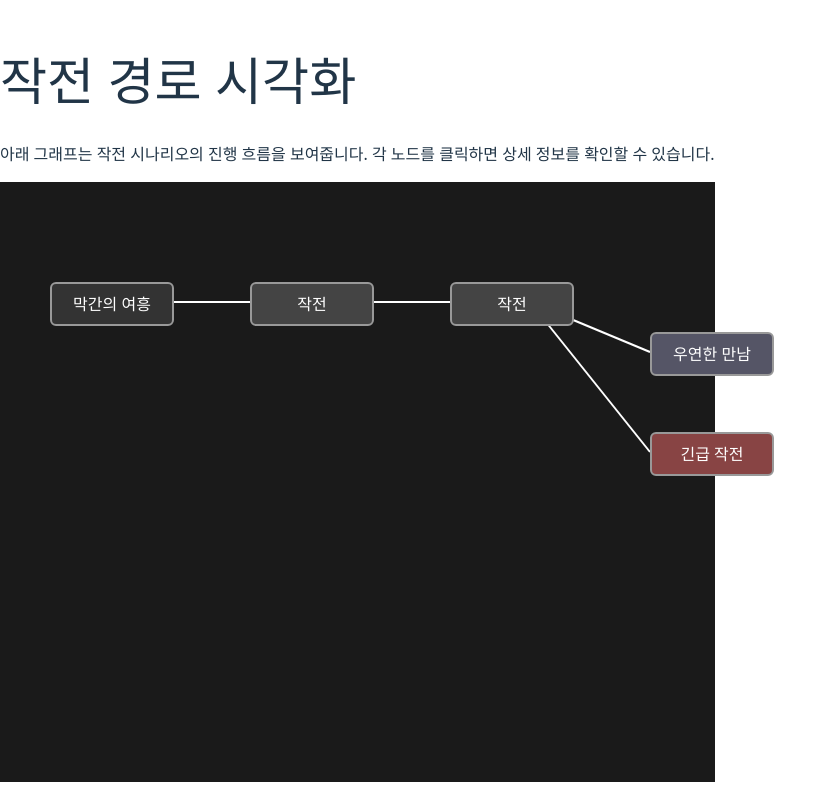
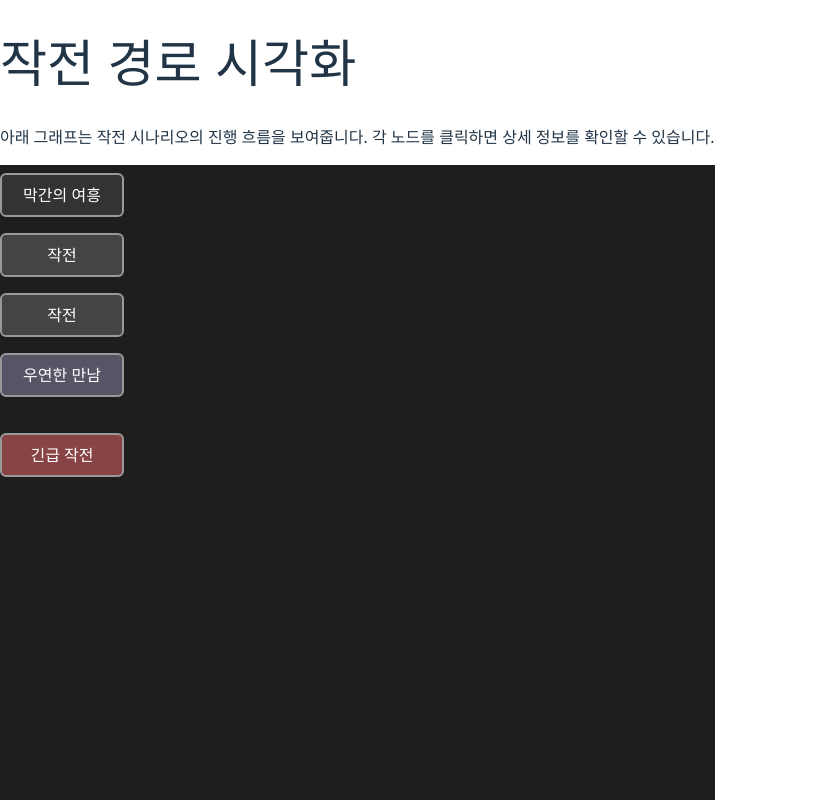
Before and after one commit to kmgyu/deepdive-js-practice, a React (Vite) app: page /scenario in a window 1280 px wide. Shown: the top 800 px of the page, without its empty margins (0-837 px from the left). Built offline with nearby package versions, Linux system fonts and the light colour scheme.

Commit message:
design: 맵 트리 리디자인

```diff
--- a/package.json
+++ b/package.json
@@ -14,7 +14,8 @@
     "react": "^19.1.0",
     "react-dom": "^19.1.0",
     "react-redux": "^9.2.0",
-    "react-router-dom": "^7.7.0"
+    "react-router-dom": "^7.7.0",
+    "reactflow": "^11.11.4"
   },
   "devDependencies": {
     "@eslint/js": "^9.30.1",
--- a/src/components/LevelGraph.jsx
+++ b/src/components/LevelGraph.jsx
@@ -3,13 +3,13 @@ import LevelNode from './LevelNode';
 import SidebarPanel from './SidebarPanel';
 import '../styles/graph.css'; // 위치/선 스타일 정의
 
-// 맵에 그려지는 그래프
+// 레벨 정보가 추가된 노드 목록
 const nodes = [
-  { id: 'start', label: '막간의 여흥', type: 'ROLL', x: 50, y: 100 },
-  { id: 'combat1', label: '작전', type: 'COMBAT', x: 250, y: 100 },
-  { id: 'combat2', label: '작전', type: 'COMBAT', x: 450, y: 100 },
-  { id: 'meet', label: '우연한 만남', type: 'ENCOUNTER', x: 650, y: 150 },
-  { id: 'emergency', label: '긴급 작전', type: 'EMERGENCY', x: 650, y: 250 },
+  { id: 'start', label: '막간의 여흥', type: 'ROLL', level: 0 },
+  { id: 'combat1', label: '작전', type: 'COMBAT', level: 1 },
+  { id: 'combat2', label: '작전', type: 'COMBAT', level: 2 },
+  { id: 'meet', label: '우연한 만남', type: 'ENCOUNTER', level: 3 },
+  { id: 'emergency', label: '긴급 작전', type: 'EMERGENCY', level: 3 },
 ];
 
 const edges = [
@@ -22,29 +22,62 @@ const edges = [
 function LevelGraph() {
   const [selectedNode, setSelectedNode] = useState(null);
 
+  // level별로 그룹핑
+  const levelGroups = nodes.reduce((acc, node) => {
+    acc[node.level] = acc[node.level] || [];
+    acc[node.level].push(node);
+    return acc;
+  }, {});
+
+  const levels = Object.keys(levelGroups).sort((a, b) => a - b);
+
   return (
     <div className="graph-container">
+      {/* SVG 라인 */}
+      <defs>
+        <marker id="arrow" markerWidth="10" markerHeight="10" refX="10" refY="5"
+                orient="auto" markerUnits="strokeWidth">
+          <path d="M0,0 L10,5 L0,10 Z" fill="#aaa" />
+        </marker>
+      </defs>
       <svg className="graph-lines">
-        {edges.map(([from, to], idx) => {
-          const fromNode = nodes.find(n => n.id === from);
-          const toNode = nodes.find(n => n.id === to);
+        {edges.map(([fromId, toId], idx) => {
+          const fromElem = document.getElementById(`node-${fromId}`);
+          const toElem = document.getElementById(`node-${toId}`);
+          if (!fromElem || !toElem) return null;
+          const fromRect = fromElem.getBoundingClientRect();
+          const toRect = toElem.getBoundingClientRect();
           return (
             <line
               key={idx}
-              x1={fromNode.x + 80}
-              y1={fromNode.y + 20}
-              x2={toNode.x}
-              y2={toNode.y + 20}
+              x1={fromRect.left + fromRect.width / 2}
+              y1={fromRect.top + fromRect.height / 2}
+              x2={toRect.left + toRect.width / 2}
+              y2={toRect.top + toRect.height / 2}
               stroke="white"
               strokeWidth="2"
+              markerEnd="url(#arrow)"
             />
           );
         })}
       </svg>
 
-      {nodes.map((node) => (
-        <LevelNode key={node.id} node={node} onClick={() => setSelectedNode(node)} />
-      ))}
+      {/* 노드들 */}
+      <div className="graph-levels">
+        {levels.map(level => (
+          <div key={level} className="graph-level">
+            {levelGroups[level].map(node => (
+              <div key={node.id} className="node-wrapper">
+                <LevelNode
+                  node={node}
+                  id={`node-${node.id}`}
+                  onClick={() => setSelectedNode(node)}
+                />
+              </div>
+            ))}
+          </div>
+        ))}
+      </div>
 
       <SidebarPanel node={selectedNode} onClose={() => setSelectedNode(null)} />
     </div>
--- a/src/components/LevelNode.jsx
+++ b/src/components/LevelNode.jsx
@@ -4,7 +4,7 @@ function LevelNode({ node, onClick }) {
   return (
     <div
       className={`graph-node type-${node.type.toLowerCase()}`}
-      style={{ left: node.x, top: node.y }}
+      // style={{ left: node.x, top: node.y }}
       onClick={onClick}
     >
       {node.label}
--- a/src/styles/graph.css
+++ b/src/styles/graph.css
@@ -1,12 +1,15 @@
 .graph-container {
   position: relative;
   width: 100%;
-  height: 600px;
-  background: #1a1a1a;
+  height: 100vh;
+  background-color: #1e1e1e;
+  overflow: auto;
+  display: flex;
+  flex-direction: row;
 }
 
 .graph-node {
-  position: absolute;
+  /* position: absolute; */
   width: 120px;
   height: 40px;
   background: #333;
@@ -27,7 +30,8 @@
   position: absolute;
   width: 100%;
   height: 100%;
-  z-index: 1;
+  pointer-events: none;
+  z-index: 0;
 }
 
 .sidebar-panel {
@@ -40,3 +44,60 @@
   padding: 1rem;
   z-index: 20;
 }
+
+/* 그래프 내 연결선 */
+.graph-lines line {
+  stroke: #aaa;
+  stroke-width: 2;
+  transition: stroke 0.3s ease;
+}
+
+/* 강조된 선 (예: 호버 또는 선택 시) */
+.graph-lines line.active {
+  stroke: #4fc3f7;
+  stroke-width: 3;
+}
+
+/* 방향 강조용 애니메이션 (선택적) */
+@keyframes draw-line {
+  to {
+    stroke-dashoffset: 0;
+  }
+}
+
+.graph-lines line.animated {
+  stroke: #f5a623;
+  stroke-dasharray: 8;
+  stroke-dashoffset: 80;
+  animation: draw-line 1s forwards;
+}
+
+* 수평 레벨 배치 */
+.graph-levels {
+  display: flex;
+  flex-direction: row;
+  width: 100%;
+  height: 100%;
+  z-index: 1;
+}
+
+/* 각 레벨은 열(column)처럼 보이도록 구성 */
+.graph-level {
+  display: flex;
+  flex-direction: column;
+  justify-content: center;
+  align-items: center;
+  flex: 1;
+  gap: 20px;
+}
+
+
+/* 노드 박스 정렬 */
+.node-wrapper {
+  display: flex;
+  justify-content: center;
+  align-items: center;
+  flex: 1;
+  min-height: 60px;
+  max-height: 100px;
+}
```
Also changed, not shown: 1 other file (tests, documents, lock files or other folders).
